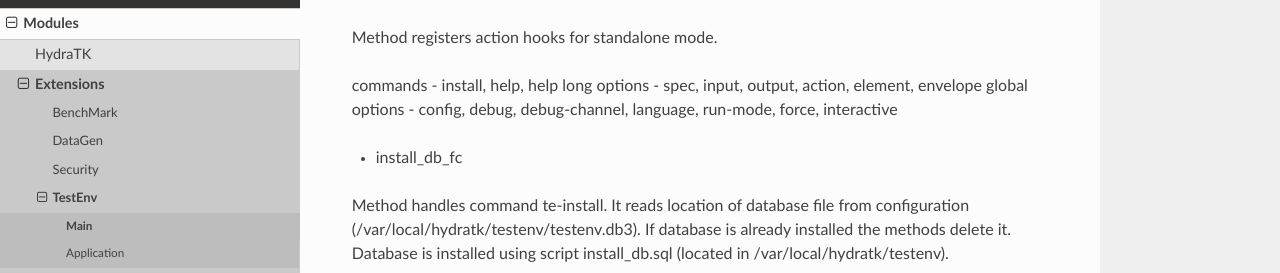
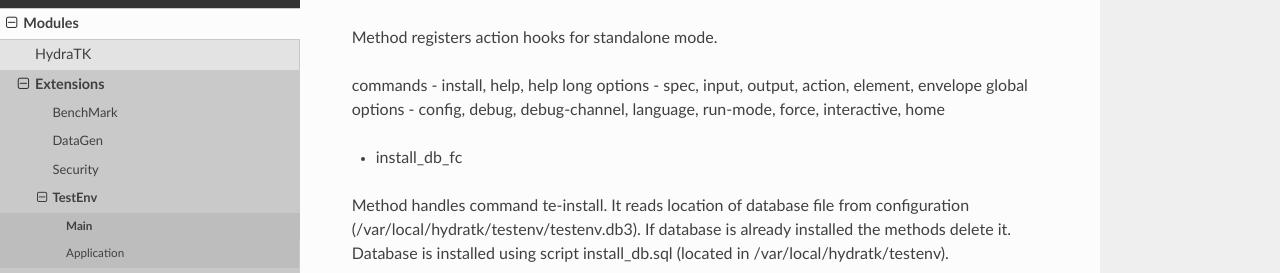
Before and after one commit to hydratk/hydratk-doc, a Sphinx documentation site: the page built from doc/rst/module/ext/testenv/main.rst, in a window 1280 px wide and 900 px high, scrolled down 928 px. Shown: the part 182-455 px from the top of the window. Built offline with Sphinx 7.4.7 and the Read the Docs theme 2.0.0, drawn with Linux system fonts in a browser that asks for light colours; formulas are drawn with MathJax 3.

Commit message:
Fixed - home option in documentation

```diff
--- a/doc/rst/module/ext/datagen/main.rst
+++ b/doc/rst/module/ext/datagen/main.rst
@@ -49,7 +49,7 @@
 
 commands - asn1, json, xml, help
 long options - spec, input, output, action, element, envelope
-global options - config, debug, debug-channel, language, run-mode, force, interactive
+global options - config, debug, debug-channel, language, run-mode, force, interactive, home
 
 * gen_json
 
--- a/doc/rst/module/ext/security/main.rst
+++ b/doc/rst/module/ext/security/main.rst
@@ -49,7 +49,7 @@
 
 commands - help, msf, zap
 long options - action, format, host, method, output, params, passw, path, port, type, url, user
-global options - config, debug, debug-channel, language, run-mode, force, interactive
+global options - config, debug, debug-channel, language, run-mode, force, interactive, home
 
 * sec_msf
 
--- a/doc/rst/module/ext/testenv/main.rst
+++ b/doc/rst/module/ext/testenv/main.rst
@@ -48,7 +48,7 @@
 
 commands - install, help, help
 long options - spec, input, output, action, element, envelope
-global options - config, debug, debug-channel, language, run-mode, force, interactive
+global options - config, debug, debug-channel, language, run-mode, force, interactive, home
 
 * install_db_fc
 
--- a/doc/rst/module/ext/trackapps/main.rst
+++ b/doc/rst/module/ext/trackapps/main.rst
@@ -51,7 +51,7 @@
 commands - run, help
 long options - app, action, type, input, output, url, user, passw, dev-key, domain, project, id, fields, query, order-by, limit,
 offset, page, per-page, params, path, steps
-global options - config, debug, debug-channel, language, run-mode, force, interactive
+global options - config, debug, debug-channel, language, run-mode, force, interactive, home
 
 * init_client
 
--- a/doc/rst/module/ext/yoda/main.rst
+++ b/doc/rst/module/ext/yoda/main.rst
@@ -119,7 +119,7 @@
 commands - run, simul, create-test-results-db, create-testdata-db, help
 long options - test-path, test-repo-root-dir, db-results-dsn, db-testdata-dsn, test-run-name, test-results-output-create, test-results-output-handler
 short options - tp, rd, oc, oh, rn
-global options - config, debug, debug-channel, language, run-mode, force, interactive
+global options - config, debug, debug-channel, language, run-mode, force, interactive, home
 
 * pp_app_check
 
```
